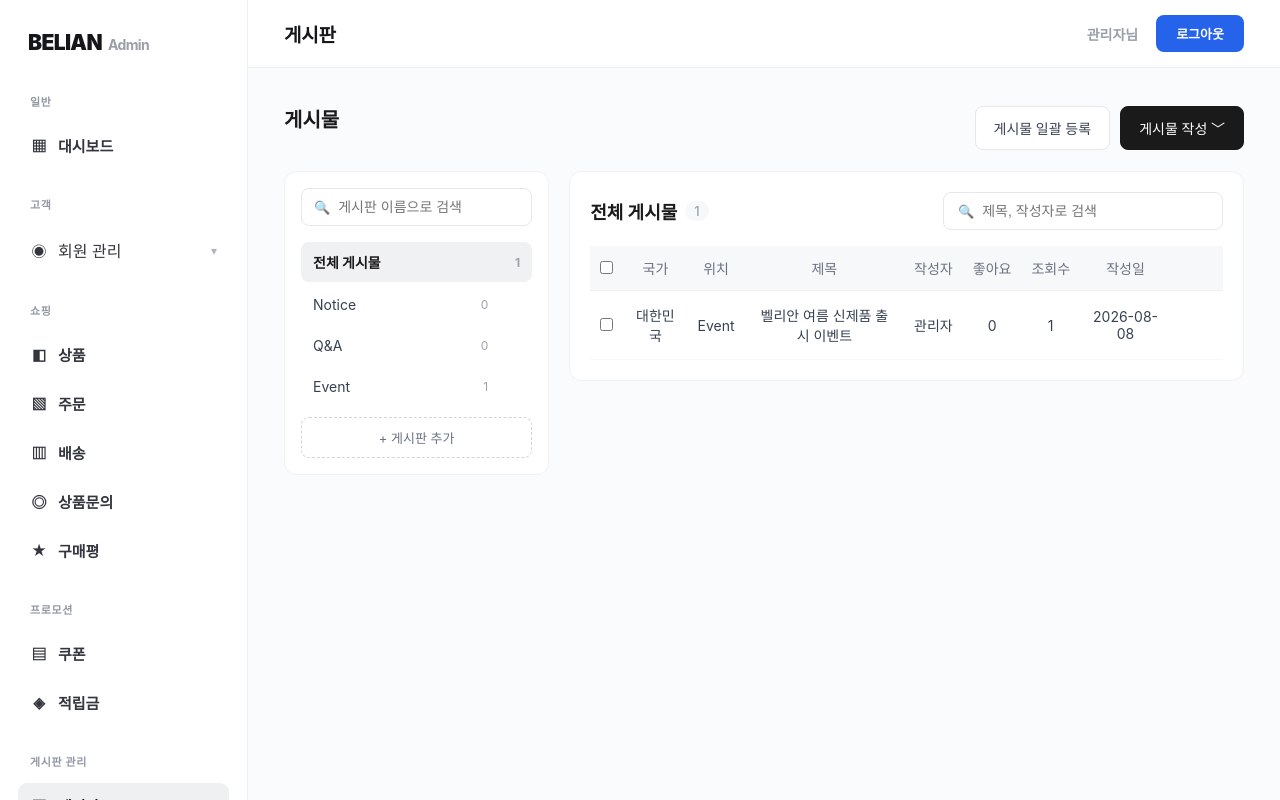
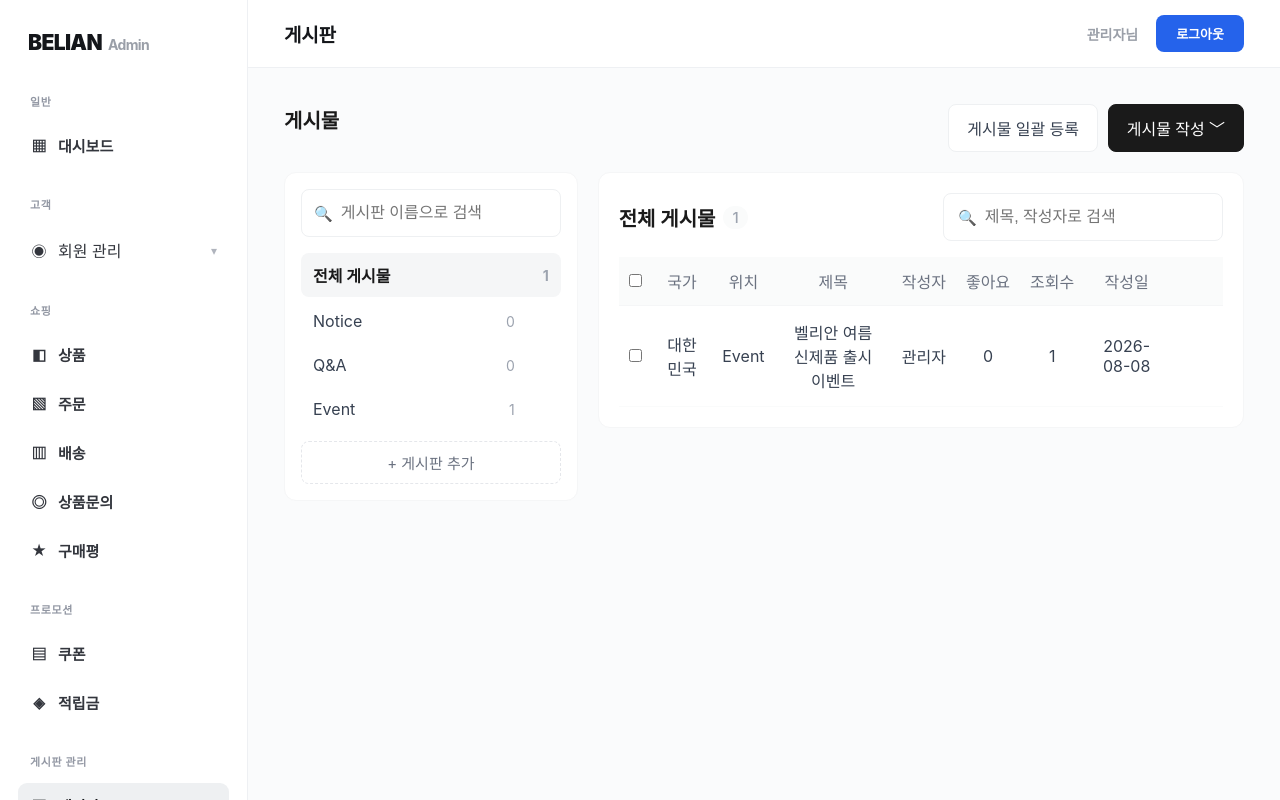
Before and after one commit to youzam136-sudo/belian-admin, a React (Vite) app: page /boards in a window 1280 px wide. Shown: the top 800 px of the page. Built offline with nearby package versions, Linux system fonts and the light colour scheme.

Commit message:
Update board.css

```diff
--- a/src/styles/board.css
+++ b/src/styles/board.css
@@ -18,17 +18,17 @@
 
 .board-btn {
   background: #fff;
-  border: 1px solid #e5e7eb;
+  border: 1px solid #eef0f2;
   border-radius: 8px;
   padding: 11px 18px;
-  font-size: 14px;
+  font-size: 16px;
   color: #374151;
   cursor: pointer;
   font-weight: 500;
 }
 
 .board-btn:hover {
-  background: #f7f8f9;
+  background: #fafbfb;
 }
 
 .board-btn--primary {
@@ -42,8 +42,8 @@
 }
 
 .board-btn--primary:disabled {
-  background: #e5e7eb;
-  border-color: #e5e7eb;
+  background: #eef0f2;
+  border-color: #eef0f2;
   color: #9ca3af;
   cursor: not-allowed;
 }
@@ -89,13 +89,13 @@
   text-align: left;
   padding: 10px 12px;
   border-radius: 8px;
-  font-size: 14px;
+  font-size: 16px;
   color: #374151;
   cursor: pointer;
 }
 
 .board-create-dropdown button:hover {
-  background: #f7f8f9;
+  background: #fafbfb;
 }
 
 .board-page__body {
@@ -108,7 +108,7 @@
 .board-sidebar {
   flex: 0 0 260px;
   background: #fff;
-  border: 1px solid #f0f1f3;
+  border: 1px solid #f5f6f7;
   border-radius: 12px;
   padding: 16px;
   display: flex;
@@ -120,14 +120,14 @@
   display: flex;
   align-items: center;
   gap: 8px;
-  border: 1px solid #e5e7eb;
+  border: 1px solid #eef0f2;
   border-radius: 8px;
   padding: 0 12px;
   margin-bottom: 12px;
 }
 
 .board-sidebar__search span {
-  font-size: 13px;
+  font-size: 15px;
   color: #9ca3af;
 }
 
@@ -135,8 +135,8 @@
   flex: 1;
   border: none;
   outline: none;
-  padding: 10px 0;
-  font-size: 14px;
+  padding: 14px 0;
+  font-size: 16px;
   color: #374151;
 }
 
@@ -156,7 +156,7 @@
   text-align: left;
   padding: 10px 12px;
   border-radius: 8px;
-  font-size: 14px;
+  font-size: 16px;
   color: #374151;
   cursor: pointer;
   display: flex;
@@ -165,17 +165,17 @@
 }
 
 .board-sidebar__item:hover {
-  background: #f7f8f9;
+  background: #fafbfb;
 }
 
 .board-sidebar__item--active {
-  background: #f0f1f3;
+  background: #f5f6f7;
   font-weight: 700;
   color: #1a1a1a;
 }
 
 .board-sidebar__count {
-  font-size: 12px;
+  font-size: 14px;
   color: #9ca3af;
   margin-left: auto;
 }
@@ -184,7 +184,7 @@
   background: none;
   border: none;
   color: #9ca3af;
-  font-size: 16px;
+  font-size: 18px;
   cursor: pointer;
   padding: 4px 8px;
   opacity: 0;
@@ -215,13 +215,13 @@
   text-align: left;
   padding: 10px 12px;
   border-radius: 8px;
-  font-size: 14px;
+  font-size: 16px;
   color: #374151;
   cursor: pointer;
 }
 
 .board-sidebar__menu button:hover {
-  background: #f7f8f9;
+  background: #fafbfb;
 }
 
 .board-sidebar__menu-item--danger {
@@ -230,17 +230,17 @@
 
 .board-sidebar__add {
   background: none;
-  border: 1px dashed #d1d5db;
+  border: 1px dashed #e5e7eb;
   border-radius: 8px;
   padding: 10px;
-  font-size: 13px;
+  font-size: 15px;
   color: #6b7280;
   cursor: pointer;
   margin-top: 8px;
 }
 
 .board-sidebar__add:hover {
-  background: #f7f8f9;
+  background: #fafbfb;
 }
 
 /* 메인 */
@@ -248,7 +248,7 @@
   flex: 1;
   min-width: 0;
   background: #fff;
-  border: 1px solid #f0f1f3;
+  border: 1px solid #f5f6f7;
   border-radius: 12px;
   padding: 20px;
 }
@@ -261,7 +261,7 @@
 }
 
 .board-main__title {
-  font-size: 18px;
+  font-size: 20px;
   font-weight: 700;
   color: #1a1a1a;
   display: flex;
@@ -270,9 +270,9 @@
 }
 
 .board-main__count {
-  font-size: 13px;
+  font-size: 15px;
   color: #9ca3af;
-  background: #f7f8f9;
+  background: #fafbfb;
   padding: 2px 9px;
   border-radius: 999px;
   font-weight: 500;
@@ -282,14 +282,14 @@
   display: flex;
   align-items: center;
   gap: 8px;
-  border: 1px solid #e5e7eb;
+  border: 1px solid #eef0f2;
   border-radius: 8px;
   padding: 0 14px;
   width: 280px;
 }
 
 .board-main__search span {
-  font-size: 13px;
+  font-size: 15px;
   color: #9ca3af;
 }
 
@@ -297,8 +297,8 @@
   flex: 1;
   border: none;
   outline: none;
-  padding: 10px 0;
-  font-size: 14px;
+  padding: 14px 0;
+  font-size: 16px;
   color: #374151;
 }
 
@@ -310,7 +310,7 @@
 }
 
 .board-main__bulk-count {
-  font-size: 15px;
+  font-size: 17px;
   font-weight: 700;
   color: #2563eb;
 }
@@ -324,7 +324,7 @@
 .board-table {
   width: 100%;
   border-collapse: collapse;
-  font-size: 14px;
+  font-size: 16px;
 }
 
 .board-table th {
@@ -332,15 +332,15 @@
   padding: 12px 10px;
   color: #6b7280;
   font-weight: 500;
-  border-bottom: 1px solid #f0f1f3;
-  background: #f7f8f9;
+  border-bottom: 1px solid #f5f6f7;
+  background: #fafbfb;
   white-space: nowrap;
 }
 
 .board-table td {
   text-align: center;
   padding: 14px 10px;
-  border-bottom: 1px solid #f7f8f9;
+  border-bottom: 1px solid #fafbfb;
   color: #374151;
 }
 
@@ -349,7 +349,7 @@
 }
 
 .board-table__row:hover {
-  background: #f7f8f9;
+  background: #fafbfb;
 }
 
 .board-table__title-cell {
@@ -389,20 +389,20 @@
   text-align: left;
   padding: 10px 12px;
   border-radius: 8px;
-  font-size: 14px;
+  font-size: 16px;
   color: #374151;
   cursor: pointer;
 }
 
 .board-post-menu button:hover {
-  background: #f7f8f9;
+  background: #fafbfb;
 }
 
 .board-badge {
   display: inline-block;
   padding: 3px 8px;
   border-radius: 6px;
-  font-size: 11px;
+  font-size: 12px;
   font-weight: 700;
   margin-right: 6px;
 }
@@ -432,7 +432,7 @@
   width: 100%;
   aspect-ratio: 1;
   border-radius: 10px;
-  background: #f0f1f3;
+  background: #f5f6f7;
   overflow: hidden;
   margin-bottom: 8px;
 }
@@ -444,7 +444,7 @@
 }
 
 .board-gallery-card__title {
-  font-size: 14px;
+  font-size: 16px;
   font-weight: 600;
   color: #1a1a1a;
   margin: 0 0 4px;
@@ -454,7 +454,7 @@
 }
 
 .board-gallery-card__meta {
-  font-size: 12px;
+  font-size: 14px;
   color: #9ca3af;
 }
 
@@ -469,13 +469,13 @@
 .board-detail__back {
   background: none;
   border: none;
-  font-size: 20px;
+  font-size: 22px;
   color: #374151;
   cursor: pointer;
 }
 
 .board-detail__title {
-  font-size: 22px;
+  font-size: 24px;
   font-weight: 700;
   color: #1a1a1a;
   flex: 1;
@@ -488,14 +488,14 @@
 
 .board-detail__card {
   background: #fff;
-  border: 1px solid #f0f1f3;
+  border: 1px solid #f5f6f7;
   border-radius: 12px;
   padding: 28px;
   margin-bottom: 20px;
 }
 
 .board-detail__post-title {
-  font-size: 20px;
+  font-size: 22px;
   font-weight: 700;
   color: #1a1a1a;
   margin: 0 0 12px;
@@ -504,10 +504,10 @@
 .board-detail__meta {
   display: flex;
   gap: 16px;
-  font-size: 13px;
+  font-size: 15px;
   color: #9ca3af;
   padding-bottom: 20px;
-  border-bottom: 1px solid #f7f8f9;
+  border-bottom: 1px solid #fafbfb;
   margin-bottom: 20px;
 }
 
@@ -517,7 +517,7 @@
 }
 
 .board-detail__content {
-  font-size: 15px;
+  font-size: 17px;
   color: #374151;
   line-height: 1.8;
   white-space: pre-wrap;
@@ -531,13 +531,13 @@
 
 .board-detail__comments {
   background: #fff;
-  border: 1px solid #f0f1f3;
+  border: 1px solid #f5f6f7;
   border-radius: 12px;
   padding: 28px;
 }
 
 .board-detail__comments-title {
-  font-size: 16px;
+  font-size: 18px;
   font-weight: 700;
   color: #1a1a1a;
   margin: 0 0 16px;
@@ -552,17 +552,17 @@
 
 .board-comment {
   padding: 12px 0;
-  border-bottom: 1px solid #f7f8f9;
+  border-bottom: 1px solid #fafbfb;
 }
 
 .board-comment__author {
-  font-size: 13px;
+  font-size: 15px;
   font-weight: 600;
   color: #1a1a1a;
 }
 
 .board-comment p {
-  font-size: 14px;
+  font-size: 16px;
   color: #374151;
   margin: 4px 0 0;
 }
@@ -577,7 +577,7 @@
   width: 36px;
   height: 36px;
   border-radius: 50%;
-  background: #f0f1f3;
+  background: #f5f6f7;
   display: flex;
   align-items: center;
   justify-content: center;
@@ -592,16 +592,16 @@
 }
 
 .board-comment-form__label {
-  font-size: 13px;
+  font-size: 15px;
   font-weight: 600;
   color: #374151;
 }
 
 .board-comment-form__field textarea {
-  border: 1px solid #d1d5db;
+  border: 1px solid #e5e7eb;
   border-radius: 8px;
-  padding: 12px 14px;
-  font-size: 14px;
+  padding: 14px 16px;
+  font-size: 16px;
   color: #374151;
   font-family: inherit;
   resize: vertical;
@@ -627,7 +627,7 @@
 
 .board-form__field label {
   display: block;
-  font-size: 14px;
+  font-size: 16px;
   font-weight: 600;
   color: #1a1a1a;
   margin-bottom: 8px;
@@ -635,7 +635,7 @@
 
 .board-form__required {
   color: #ef4444;
-  font-size: 10px;
+  font-size: 11px;
   margin-left: 4px;
 }
 
@@ -643,10 +643,10 @@
 .board-form__field select,
 .board-form__field textarea {
   width: 100%;
-  border: 1px solid #d1d5db;
+  border: 1px solid #e5e7eb;
   border-radius: 8px;
-  padding: 12px 14px;
-  font-size: 14px;
+  padding: 14px 16px;
+  font-size: 16px;
   color: #374151;
   font-family: inherit;
 }
@@ -664,11 +664,11 @@
   justify-content: center;
   width: 160px;
   height: 160px;
-  border: 1px dashed #d1d5db;
+  border: 1px dashed #e5e7eb;
   border-radius: 10px;
   cursor: pointer;
   color: #9ca3af;
-  font-size: 13px;
+  font-size: 15px;
 }
 
 .board-form__image-upload input {
@@ -703,7 +703,7 @@
   background: #1a1a1a;
   color: #fff;
   border: 2px solid #fff;
-  font-size: 13px;
+  font-size: 15px;
   cursor: pointer;
 }
 
@@ -735,7 +735,7 @@
 }
 
 .board-modal__title {
-  font-size: 18px;
+  font-size: 20px;
   font-weight: 700;
   color: #1a1a1a;
   margin: 0;
@@ -744,7 +744,7 @@
 .board-modal__close {
   background: none;
   border: none;
-  font-size: 20px;
+  font-size: 22px;
   color: #9ca3af;
   cursor: pointer;
 }
@@ -763,11 +763,11 @@
   display: flex;
   align-items: center;
   gap: 10px;
-  font-size: 14px;
+  font-size: 16px;
   color: #374151;
   cursor: pointer;
   padding: 10px 12px;
-  border: 1px solid #e5e7eb;
+  border: 1px solid #eef0f2;
   border-radius: 8px;
 }
 
@@ -779,7 +779,7 @@
 }
 
 .board-modal__hint {
-  font-size: 12px;
+  font-size: 14px;
   color: #9ca3af;
   margin: 10px 0 0;
   line-height: 1.6;
```
